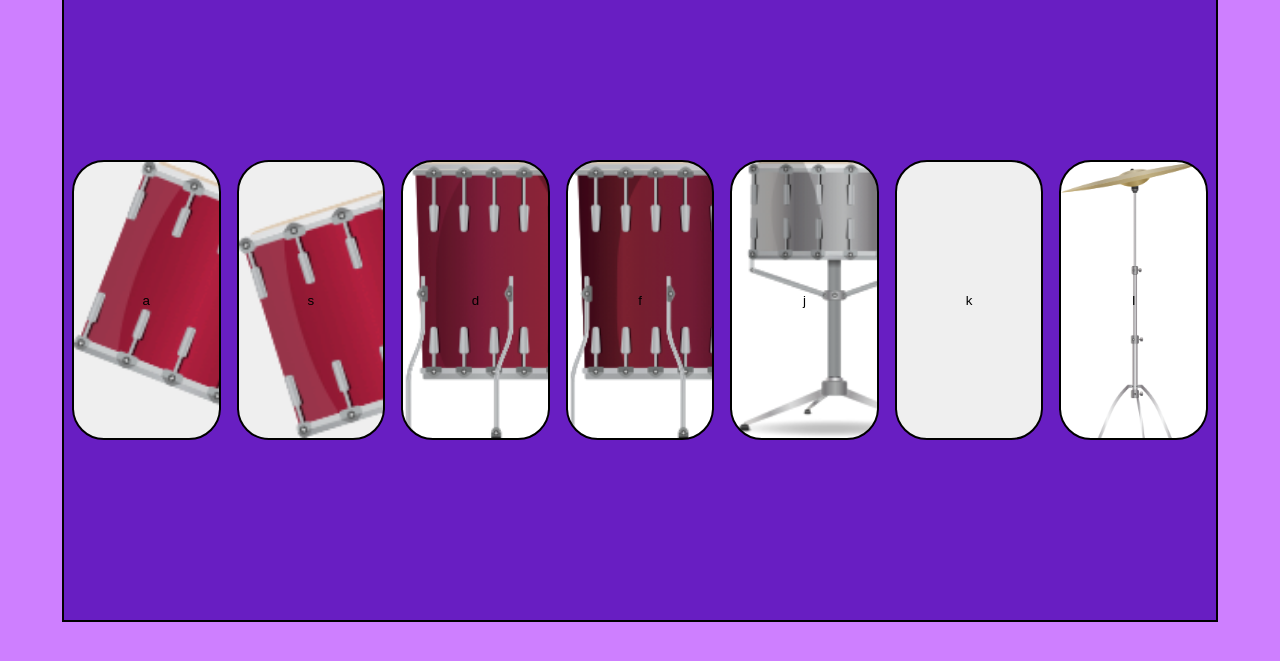
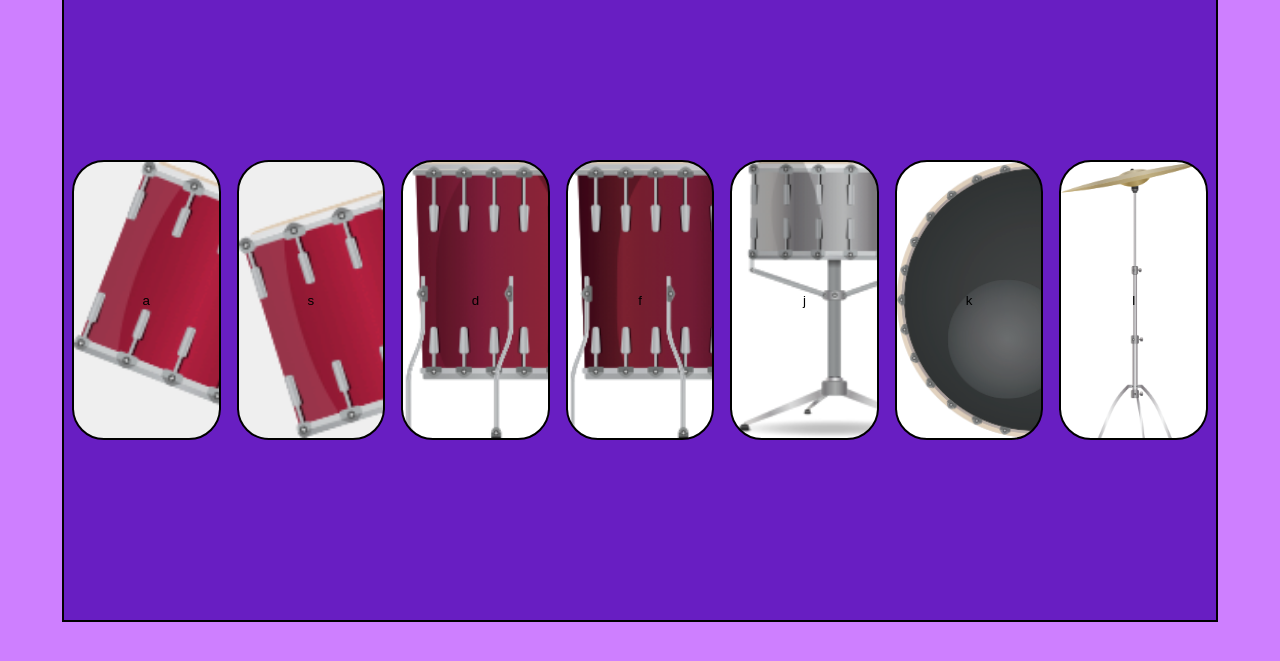
Before and after one commit to RitikRaj295/Drum-Kit-Game, a plain HTML site: page index.html in a window 1280 px wide. Shown: the part 99-760 px from the top of the page. Drawn offline with Linux system fonts and the light colour scheme.

Commit message:
new class added

```diff
--- a/style.css
+++ b/style.css
@@ -40,7 +40,7 @@ button{
     background-size: cover;
 
 }
-.kick{
+.kick-bass{
     background-image: url(./images/kick.png);
     background-size: cover;
 }
```
